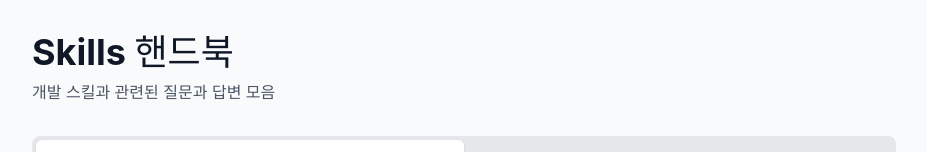
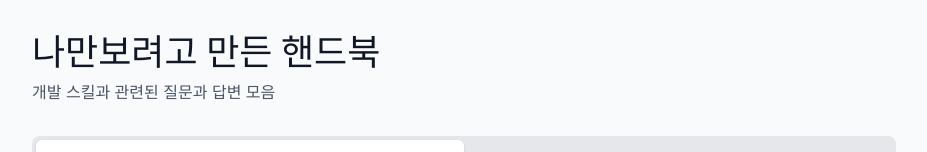
Before and after one commit to Doseung-Yang/dobook, a Next.js app: page / in a window 1280 px wide. Shown: the top 152 px of the page, without its empty margins (176-1103 px from the left). Built offline with nearby package versions, Linux system fonts and the light colour scheme; a web font is replaced by a local one.

Commit message:
feat: add data

```diff
--- a/data/skills.ts
+++ b/data/skills.ts
@@ -501,7 +501,7 @@ const items: readonly QuestionAnswerItem[] = [
   },
   {
     id: 'assignment-aes-gcm-1',
-    question: '암호화 방식으로 AES-256-GCM을 선택한 이유는?',
+    question: '암호화와 무결성 검증을 동시에 제공하는 방식의 장점은?',
     answer: 'GCM은 암호화와 무결성 검증을 동시에 제공하는 AEAD 방식이라 구현 복잡도가 낮고 표준적입니다. CBC는 HMAC을 따로 붙여야 해서 실수 가능성이 높습니다.',
     categoryType: 'assignment',
     tags: ['암호화', '보안', 'AES-GCM'],
@@ -509,8 +509,17 @@ const items: readonly QuestionAnswerItem[] = [
     updatedAt: '2024-01-01',
   },
   {
+    id: 'assignment-phone-storage-search-1',
+    question: '전화번호 저장 및 검색 단계를 설명해주세요.',
+    answer: '저장 단계:\n1) 클라이언트에서 전화번호 입력 (예: 010-0000-0000)\n2) 서버에서 정규화/검증 → 01000000000\n3) phone_encrypted: AES-256-GCM으로 암호화 저장 (복호화 가능)\n4) phone_hash: SHA-256으로 해시 저장 (복호화 불가능, 검색용)\n\n검색 단계:\n1) 클라이언트가 01000000000으로 검색 요청\n2) 서버에서 정규화/검증 → 01000000000\n3) 해시 계산 (SHA-256) → 예: abc123def456... (64자 고정)\n4) DB에서 phone_hash = \'abc123def456...\'로 검색\n5) 조회된 결과의 phone_encrypted를 복호화해서 응답',
+    categoryType: 'assignment',
+    tags: ['암호화', '해시', '전화번호', '검색'],
+    createdAt: '2024-01-01',
+    updatedAt: '2024-01-01',
+  },
+  {
     id: 'assignment-phone-encrypted-hash-1',
-    question: 'phone_encrypted와 phone_hash를 분리 저장한 이유는?',
+    question: '암호화된 데이터와 해시값을 함께 저장하는 이유는?',
     answer: '암호문은 검색이 불가능하고, 해시는 복호화가 불가능합니다. 검색(성능)과 복호화(응답)를 분리해 각 목적에 맞게 사용했습니다. 디스크 비용을 조금 쓰고 CPU를 아끼는 선택입니다.',
     categoryType: 'assignment',
     tags: ['암호화', '해시', '성능 최적화'],
@@ -519,7 +528,7 @@ const items: readonly QuestionAnswerItem[] = [
   },
   {
     id: 'assignment-setphone-service-1',
-    question: 'setPhone(phone, cryptoService) 형태로 서비스 주입을 명시한 이유는?',
+    question: '엔티티 메서드에 암호화 서비스를 파라미터로 전달하는 이유는?',
     answer: '훅을 쓰면 암호화 시점이 숨겨져 실수 위험이 커집니다. 명시적으로 호출하면 의존성이 드러나고 테스트가 쉬워집니다. 재사용성과 유지보수성을 높이기 위한 선택입니다.',
     categoryType: 'assignment',
     tags: ['의존성 주입', '명시성', '테스트'],
@@ -537,7 +546,7 @@ const items: readonly QuestionAnswerItem[] = [
   },
   {
     id: 'assignment-composite-index-1',
-    question: '복합 인덱스 순서를 (phone_hash, created_at)로 둔 이유는?',
+    question: '복합 인덱스에서 등호 조건 컬럼을 먼저 배치하는 이유는?',
     answer: '실제 쿼리 패턴이 phone_hash = ? AND created_at BETWEEN이므로 등호 조건을 선행 컬럼으로 둬 범위 검색 효율을 높였습니다.',
     categoryType: 'assignment',
     tags: ['인덱스', '성능 최적화', '데이터베이스'],
@@ -573,7 +582,7 @@ const items: readonly QuestionAnswerItem[] = [
   },
   {
     id: 'assignment-external-api-transaction-1',
-    question: '외부 API 호출(NTS API)을 트랜잭션 밖에서 먼저 수행하고, 그 결과를 받아서 DB 작업만 트랜잭션으로 묶은 이유는?',
+    question: '외부 API 호출을 트랜잭션 밖에서 먼저 수행하고, DB 작업만 트랜잭션으로 묶는 이유는?',
     answer: '트랜잭션 범위 최소화 원칙을 적용한 설계입니다.\n\n문제 상황: 외부 API 응답 대기 시간(수백 ms ~ 수 초) 동안 DB 락을 유지하면 다른 트랜잭션이 블로킹되어 데드락이나 타임아웃 위험이 커집니다. 특히 배치 작업은 대량 데이터를 다루므로 락 점유 시간을 최소화해야 합니다.\n\n해결 방법: 1) 외부 API를 먼저 호출하여 결과를 받습니다. 2) API 성공 후에만 DB 트랜잭션을 시작합니다. 3) DB 작업만 트랜잭션으로 묶어 빠르게 처리합니다.\n\n이점: DB 락 점유 시간이 수 초에서 수십 밀리초로 줄어듭니다. 외부 API 실패 시 DB 트랜잭션을 시작하지 않아 불필요한 롤백을 방지합니다. Retry 데코레이터를 API 호출에만 적용하여 네트워크 장애에 대응할 수 있습니다.\n\n주의사항: API 호출과 DB 작업 사이에 시간차가 있어, API 호출 후 DB 작업 전에 외부 상태가 변경될 수 있습니다. 하지만 배치 작업은 특정 시점의 스냅샷을 처리하므로 이 문제가 덜합니다. 실시간성이 중요한 경우라면 낙관적 락(Optimistic Lock)이나 버전 관리가 필요합니다.',
     categoryType: 'assignment',
     tags: ['트랜잭션', '외부 API', '성능'],
@@ -586,6 +595,96 @@ const items: readonly QuestionAnswerItem[] = [
     answer: '상태 변경은 핵심 데이터이므로 원자성을 보장해야 합니다. 리포트는 실패해도 재생성 가능하므로 트랜잭션을 분리해 락 점유 시간을 줄였습니다.',
     categoryType: 'assignment',
     tags: ['트랜잭션', '성능 최적화'],
+    createdAt: '2024-01-01',
+    updatedAt: '2024-01-01',
+  },
+  {
+    id: 'assignment-merchant-separation-1',
+    question: '도메인이 다른 엔티티를 분리하는 이유는?',
+    answer: '도메인이 다르고 사용 목적이 달라서 분리했습니다.\n\nInquiry: 구매 상담 정보 (Public/Internal API에서 사용)\nMerchant: 가맹점(사업자) 정보 (배치 작업에서만 사용)\n\n합치면 단일 책임 원칙(SRP)을 위반하고, 각 도메인의 독립적 확장이 어렵습니다. 분리하면 코드 재사용성과 테스트 용이성이 좋아집니다.',
+    categoryType: 'assignment',
+    tags: ['엔티티', '도메인 분리', 'SRP'],
+    createdAt: '2024-01-01',
+    updatedAt: '2024-01-01',
+  },
+  {
+    id: 'assignment-merchant-repository-methods-1',
+    question: '리포지토리에 여러 메서드가 있지만 실제로는 일부만 사용하는 경우, 이는 과한 설계인가요?',
+    answer: '맞습니다. 현재는 findAll()만 사용 중입니다.\n\n다른 메서드들(countAll, countNewByDate, countByStatus, findByStatusChangedToday 등)은 확장성을 고려해 미리 구현해둔 부분입니다. 실제로는 BatchService의 buildDailyReport()에서 직접 count()를 사용하고 있어요.\n\n향후 리포트 기능 확장이나 통계 API 추가 시 재사용할 수 있도록 설계했습니다.',
+    categoryType: 'assignment',
+    tags: ['리포지토리', '확장성', 'YAGNI'],
+    createdAt: '2024-01-01',
+    updatedAt: '2024-01-01',
+  },
+  {
+    id: 'assignment-merchant-repository-module-1',
+    question: '리포지토리를 별도 모듈로 분리하는 이유는?',
+    answer: 'NestJS의 의존성 주입(DI) 패턴을 따르기 위해서입니다.\n\nMerchantRepository를 다른 모듈에서 사용하려면 exports가 필요합니다.\nBatchModule에서 MerchantRepository를 주입받아 사용합니다.\n모듈로 분리하면 관심사 분리와 재사용성이 좋아집니다.\n\nBatchModule → MerchantRepositoryModule import → MerchantRepository 사용',
+    categoryType: 'assignment',
+    tags: ['모듈', '의존성 주입', 'NestJS'],
+    createdAt: '2024-01-01',
+    updatedAt: '2024-01-01',
+  },
+  {
+    id: 'assignment-merchant-status-checked-at-1',
+    question: '엔티티에 상태 확인 시각을 기록하는 필드를 추가하는 이유는?',
+    answer: '상태 조회 시각을 기록해 언제 마지막으로 확인했는지 추적하기 위해서입니다.\n\n배치가 실패하거나 중단된 경우 파악 가능\n"오늘 변경된 가맹점" 조회 시 사용 가능\n운영 모니터링과 디버깅에 유용',
+    categoryType: 'assignment',
+    tags: ['엔티티', '모니터링', '디버깅'],
+    createdAt: '2024-01-01',
+    updatedAt: '2024-01-01',
+  },
+  {
+    id: 'assignment-merchant-business-status-nullable-1',
+    question: '상태 필드를 nullable로 설계하는 이유는?',
+    answer: '초기 생성 시 상태가 아직 확인되지 않았을 수 있기 때문입니다.\n\n가맹점 등록 직후에는 상태가 null일 수 있음\n배치가 실행되어야 상태가 업데이트됨\n따라서 초기값을 null로 허용했습니다',
+    categoryType: 'assignment',
+    tags: ['엔티티', '데이터 모델링'],
+    createdAt: '2024-01-01',
+    updatedAt: '2024-01-01',
+  },
+  {
+    id: 'assignment-merchant-inquiry-relation-1',
+    question: '도메인이 다른 엔티티 간에 관계를 설정하지 않는 이유는?',
+    answer: '현재 구현에서는 관계가 없습니다.\n\n과제 요구사항에 관계 설정이 없어서 독립적으로 설계했습니다. 실무에서는 필요 시 외래키나 관계를 추가할 수 있습니다 (예: Inquiry에 merchant_id 추가).',
+    categoryType: 'assignment',
+    tags: ['엔티티', '관계', '데이터베이스'],
+    createdAt: '2024-01-01',
+    updatedAt: '2024-01-01',
+  },
+  {
+    id: 'assignment-merchant-get-entity-manager-1',
+    question: '리포지토리에서 EntityManager를 직접 반환하는 메서드를 제공하는 이유는?',
+    answer: '트랜잭션 처리를 위해 EntityManager에 직접 접근해야 하기 때문입니다.\n\nBatchService에서 merchantRepository.getEntityManager().transactional()로 트랜잭션을 사용하고 있어요. MikroORM에서 트랜잭션은 EntityManager를 통해야 하므로 이 메서드를 제공했습니다.',
+    categoryType: 'assignment',
+    tags: ['리포지토리', '트랜잭션', 'ORM'],
+    createdAt: '2024-01-01',
+    updatedAt: '2024-01-01',
+  },
+  {
+    id: 'assignment-merchant-unused-methods-1',
+    question: '리포지토리에 사용되지 않는 메서드가 있는 것은 과한 설계인가요?',
+    answer: '현재는 사용되지 않지만, 확장 가능성을 고려한 설계입니다.\n\n실무에서는 통계 API, 리포트 기능 등이 추가될 수 있음\n미리 메서드를 만들어두면 일관된 인터페이스 유지 가능\n다만 과도한 YAGNI(You Aren\'t Gonna Need It)는 피해야 합니다\n\n현재는 findAll()만 사용 중이지만, 향후 확장 시 바로 활용할 수 있도록 준비해둔 것입니다.',
+    categoryType: 'assignment',
+    tags: ['리포지토리', '설계', '확장성'],
+    createdAt: '2024-01-01',
+    updatedAt: '2024-01-01',
+  },
+  {
+    id: 'assignment-merchant-index-1',
+    question: '엔티티에 인덱스를 추가하지 않는 경우는 언제인가요?',
+    answer: '현재는 전체 조회만 하고 있어서 인덱스가 필요 없습니다.\n\n배치에서 findAll()로 모든 가맹점을 조회하고, 사업자번호로 Map을 만들어 사용합니다. 만약 사업자번호로 개별 조회가 필요하다면 business_number에 인덱스를 추가하는 것이 좋습니다.',
+    categoryType: 'assignment',
+    tags: ['엔티티', '인덱스', '성능'],
+    createdAt: '2024-01-01',
+    updatedAt: '2024-01-01',
+  },
+  {
+    id: 'assignment-merchant-stat-daily-relation-1',
+    question: '마스터 데이터와 통계 데이터를 별도 엔티티로 분리하는 이유는?',
+    answer: 'Merchant는 가맹점 정보를 저장하고, StatDailyCntEntity는 일일 통계를 저장합니다.\n\nMerchant: 가맹점 마스터 데이터\nStatDailyCntEntity: 배치 실행 시점의 통계 스냅샷 (total_cnt, new_cnt, suspended_cnt, closed_cnt)\n\n통계는 시계열 데이터로 저장해 트렌드 분석이나 히스토리 조회에 사용할 수 있습니다.',
+    categoryType: 'assignment',
+    tags: ['엔티티', '통계', '데이터 모델링'],
     createdAt: '2024-01-01',
     updatedAt: '2024-01-01',
   },
@@ -609,7 +708,7 @@ const items: readonly QuestionAnswerItem[] = [
   },
   {
     id: 'assignment-oop-principles-1',
-    question: 'OOP 원칙을 어떻게 적용했나요?',
+    question: 'OOP 원칙을 실제 프로젝트에 어떻게 적용하나요?',
     answer: 'SRP 관점에서 CryptoService, InquiryRepository, PhoneUtil 등 역할을 분리했습니다. DIP 관점에서 서비스는 리포지토리 인터페이스에 의존해 테스트와 교체가 쉽습니다.',
     categoryType: 'assignment',
     tags: ['OOP', 'SOLID', '설계'],
@@ -618,7 +717,7 @@ const items: readonly QuestionAnswerItem[] = [
   },
   {
     id: 'assignment-reusability-1',
-    question: '재사용성을 높이기 위해 신경 쓴 부분은?',
+    question: '코드 재사용성을 높이기 위한 방법은?',
     answer: 'validatePhoneNumber, formatPhone 같은 유틸 함수는 여러 레이어에서 재사용 가능하도록 분리했습니다. 엔티티 메서드에 로직을 묶어 중복을 줄였습니다.',
     categoryType: 'assignment',
     tags: ['재사용성', '유틸리티'],
@@ -627,7 +726,7 @@ const items: readonly QuestionAnswerItem[] = [
   },
   {
     id: 'assignment-design-intent-1',
-    question: '이 과제의 핵심 설계 의도는 무엇인가요?',
+    question: '프로젝트 설계 시 가장 우선시하는 원칙은?',
     answer: '보안은 요구사항 수준으로 맞추되, 유지보수성과 재사용성(협업 효율)을 최우선으로 설계했습니다. 구조를 단순화하고 책임을 분리해 팀 개발에 유리하게 만들었습니다.',
     categoryType: 'assignment',
     tags: ['설계', '아키텍처'],
@@ -636,7 +735,7 @@ const items: readonly QuestionAnswerItem[] = [
   },
   {
     id: 'assignment-folder-structure-1',
-    question: 'api 폴더 아래 public과 internal로 나누고, 다시 batch와 common을 분리한 이유는?',
+    question: 'API 폴더를 보안 레벨별로 분리하는 이유는?',
     answer: '도메인 기반이 일반적이지만, 이 프로젝트는 보안 레벨이 가장 중요한 제약 사항이었습니다. public은 마스킹 필수, internal은 원본 조회 가능 등 성격이 완전히 다릅니다. 도메인별로 묶으면 실수로 민감 로직이 섞일 위험이 있어, 물리적 폴더 구조로 보안 경계(Boundary)를 명확히 했습니다.',
     categoryType: 'assignment',
     tags: ['폴더 구조', '보안'],
@@ -645,7 +744,7 @@ const items: readonly QuestionAnswerItem[] = [
   },
   {
     id: 'assignment-beforeinsert-hook-1',
-    question: 'CryptoService를 엔티티의 메서드 파라미터로 넘기고 있습니다. BeforeInsert 훅을 쓰지 않은 이유는요?',
+    question: '엔티티에서 BeforeInsert 훅 대신 메서드 파라미터로 서비스를 전달하는 이유는?',
     answer: '훅은 언제 실행되는지 숨겨집니다. 주니어 개발자가 배치 작업 등에서 훅 트리거 없이 저장하다가 평문이 노출될 위험이 있습니다. 메서드 파라미터로 강제함으로써 암호화 서비스 없이는 전화번호를 설정할 수 없다는 제약을 코드 레벨에서 걸었습니다.',
     categoryType: 'assignment',
     tags: ['명시성', '보안'],
@@ -654,7 +753,7 @@ const items: readonly QuestionAnswerItem[] = [
   },
   {
     id: 'assignment-double-validation-1',
-    question: '유효성 검사를 class-validator와 커스텀 validatePhoneNumber로 이중으로 하는 이유는?',
+    question: '유효성 검사를 라이브러리와 커스텀 함수로 이중으로 하는 이유는?',
     answer: 'class-validator는 형식(Format) 검증, validatePhoneNumber는 비즈니스(Domain) 검증 및 정규화를 담당합니다. DTO는 가볍게 유지하고, 비즈니스 검증 로직은 서비스/엔티티로 내려 재사용성을 높였습니다.',
     categoryType: 'assignment',
     tags: ['검증', '역할 분리'],
@@ -708,7 +807,7 @@ const items: readonly QuestionAnswerItem[] = [
   },
   {
     id: 'assignment-custom-decorator-1',
-    question: '커스텀 데코레이터(@User(), @Roles())는 언제, 왜 만드나요?',
+    question: '커스텀 데코레이터를 만드는 시점과 이유는?',
     answer: 'req.user 처럼 요청 객체에서 데이터를 꺼내는 코드가 컨트롤러마다 반복될 때 만듭니다. @User() 데코레이터를 쓰면 req 객체에 대한 의존성을 숨기고, 테스트 시에도 모킹하기 쉬워지며, 비즈니스 로직에만 집중할 수 있게 해줍니다.',
     categoryType: 'assignment',
     tags: ['데코레이터', '재사용성'],
@@ -726,7 +825,7 @@ const items: readonly QuestionAnswerItem[] = [
   },
   {
     id: 'assignment-dynamic-module-1',
-    question: 'Dynamic Module(forRoot, register)은 언제 사용하나요?',
+    question: '동적 모듈을 사용하는 경우는?',
     answer: '모듈을 소비하는 쪽에서 설정을 주입해야 할 때 사용합니다. 예를 들어 TypeOrmModule.forRoot({...}) 처럼 DB 설정값을 모듈 로딩 시점에 동적으로 받아야 재사용 가능한 모듈을 만들 수 있습니다.',
     categoryType: 'assignment',
     tags: ['모듈', '설정'],
@@ -784,6 +883,24 @@ const items: readonly QuestionAnswerItem[] = [
     answer: '아닙니다. DB 연결 상태(SELECT 1), Redis 연결 상태, 디스크 여유 공간 등을 체크해야 합니다. NestJS의 Terminus 라이브러리를 사용해 의존성 있는 서비스들의 상태를 종합적으로 판단해 200/503을 반환해야 합니다.',
     categoryType: 'assignment',
     tags: ['헬스체크', '모니터링'],
+    createdAt: '2024-01-01',
+    updatedAt: '2024-01-01',
+  },
+  {
+    id: 'assignment-redis-experience-1',
+    question: 'Redis는 써보셨나요?',
+    answer: '네, 사용했습니다. NestJS 기반 프로젝트에서 세 가지 용도로 사용했습니다.\n\n첫째, 캐싱입니다. 자주 조회되는 사용자 정보를 Redis에 캐싱해 DB 부하를 줄였습니다. 데코레이터 패턴으로 추상화해 @Cache 데코레이터만 추가하면 자동으로 캐싱되도록 구현했습니다.\n\n둘째, Rate Limiting입니다. 로그인 시도나 SMS 발송 같은 API에 적용해 남용을 방지했습니다. Redis의 Sorted Set과 Lua 스크립트를 사용해 슬라이딩 윈도우 방식으로 구현했습니다.\n\n셋째, 분산 Lock입니다. 결제 처리나 재고 업데이트 같은 동시 실행이 위험한 작업에 적용했습니다. Redis의 SET NX 명령어와 Lua 스크립트를 사용해 원자적으로 Lock을 획득하고 해제하도록 구현했습니다.\n\n또한 Redis 연결이 실패해도 메모리 저장소로 자동 전환되는 Fallback 메커니즘을 구현해 개발 환경에서도 Redis 없이 동작하도록 했습니다.',
+    categoryType: 'assignment',
+    tags: ['Redis', '캐싱', 'Rate Limiting', '분산 Lock', '실무 경험'],
+    createdAt: '2024-01-01',
+    updatedAt: '2024-01-01',
+  },
+  {
+    id: 'assignment-redis-details-1',
+    question: 'Redis 사용 시 자주 사용하는 명령어와 데이터 구조는?',
+    answer: 'Redis 명령어:\n- SET, GET, DEL: 기본 키-값 조작\n- SET NX: Lock 획득 시 사용 (키가 없을 때만 설정)\n- ZADD, ZCARD: Sorted Set 조작 (Rate Limiting에서 사용)\n- EVAL: Lua 스크립트 실행 (원자적 연산 보장)\n\n데이터 구조:\n- String: 캐시 데이터 저장 (예: 사용자 정보)\n- Sorted Set: Rate Limiting 구현 (타임스탬프를 스코어로 사용)\n- String (SET NX): 분산 Lock 구현\n\nTTL: EX 옵션으로 자동 만료 설정 (예: SET key value EX 3600)\n\nLua 스크립트: 여러 명령어를 원자적으로 실행하여 Race Condition 방지. 예: Lock 획득과 만료 시간 설정을 한 번에 처리',
+    categoryType: 'assignment',
+    tags: ['Redis', '명령어', '데이터 구조', 'Lua 스크립트'],
     createdAt: '2024-01-01',
     updatedAt: '2024-01-01',
   },
@@ -888,7 +1005,7 @@ const items: readonly QuestionAnswerItem[] = [
   },
   {
     id: 'assignment-storage-cost-1',
-    question: 'phone_encrypted와 phone_hash 중복 저장은 스토리지 낭비 아닌가요?',
+    question: '암호화된 데이터와 해시값을 중복 저장하는 것은 스토리지 낭비 아닌가요?',
     answer: 'AES 암호문은 랜덤 IV 때문에 검색이 불가능(Full Scan 필요)합니다. 검색용 해시를 따로 두어 O(log N) 인덱스 검색을 가능하게 했습니다. 스토리지는 싸고 CPU는 비쌉니다. 싼 자원(디스크)을 써서 비싼 자원(CPU/시간)을 최적화한 트레이드오프입니다.',
     categoryType: 'assignment',
     tags: ['성능', '트레이드오프'],
@@ -1114,7 +1231,7 @@ const items: readonly QuestionAnswerItem[] = [
 ] as const;
 
 export const skillsHandbookConfig: HandbookConfig = {
-  title: 'Skills 핸드북',
+  title: '나만보려고 만든 핸드북',
   description: '개발 스킬과 관련된 질문과 답변 모음',
   categories,
   items,
```
